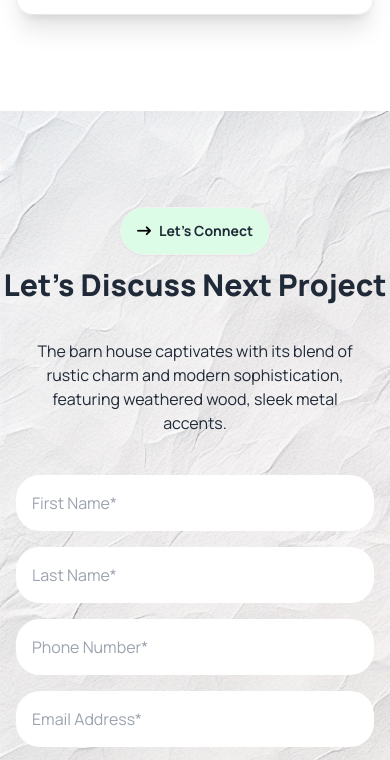
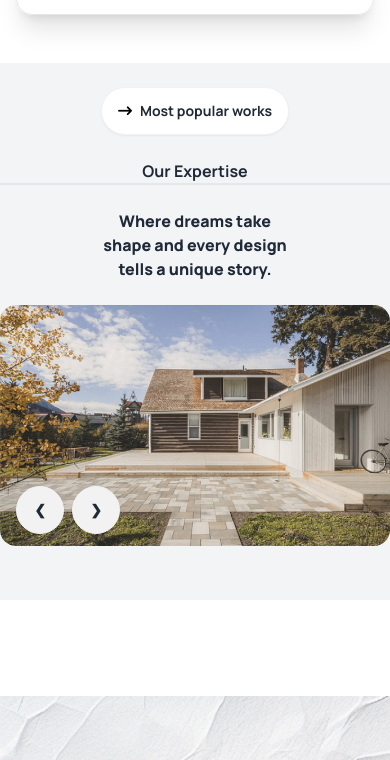
Before and after one commit to JakiaSultanaJenny/architect-portfolio-using-tailwind, a plain HTML site: page index.html in a window 390 px wide. Shown: the part 5912-6672 px from the top of the page. Drawn offline with nearby package versions, Linux system fonts and the light colour scheme.

Commit message:
added an additional section

```diff
--- a/index.html
+++ b/index.html
@@ -35,7 +35,7 @@
                     </div>
                     <div class="navbar-center hidden lg:flex">
                         <ul class="menu menu-horizontal px-1">
-                            <li class="hover:font-bold"><a>Home</a></li>
+                            <li class="hover:font-bold text-black font-black"><a>Home</a></li>
                             <li class="hover:font-bold"><a>Services</a></li>
                             <li class="hover:font-bold"><a>portfolio</a></li>
                             <li class="hover:font-bold"><a>Blogs</a></li>
@@ -203,6 +203,7 @@
                 </div>
             </div>
         </section>
+
         <!-- Our Latest Portfolio section -->
         <section class="mt-12 w-11/12 mx-auto">
             <div class="text-center space-y-6">
@@ -223,16 +224,17 @@
                     <!-- card -->
                     <div class="lg:flex justify-center items-center ">
                         <div class="lg:w-2/5 w-full">
-                                <img src="assets/img1.png" alt="Album" class="w-[100%] lg:h-full h-[240px] object-cover rounded-2xl"/>
+                            <img src="assets/img1.png" alt="Album"
+                                class="w-[100%] lg:h-full h-[240px] object-cover rounded-2xl" />
                         </div>
                         <div class="flex flex-col text-start gap-6 lg:ml-8 lg:mt-0 mt-8 lg:w-3/5 w-full mr-6 space-y-3">
                             <h2 class="font-black text-2xl">Commercial</h2>
-                            <p class="text-base">The barn house captivates with its blend of rustic charm and modern. The barn house
+                            <p class="text-base">The barn house captivates with its blend of rustic charm and modern.
+                                The barn house
                                 captivates with its blend of rustic charm and modern.</p>
                             <div class="flex justify-start items-start">
                                 <div class="lg:flex justify-center items-center">
-                                    <button
-                                        class="font-black text-xl flex justify-center items-center gap-2">
+                                    <button class="font-black text-xl flex justify-center items-center gap-2">
                                         <h6>View Details</h6>
                                         <h6><i
                                                 class="-rotate-45 bg-green-200 rounded-full p-1 fa-solid fa-arrow-right-long"></i>
@@ -262,7 +264,8 @@
                     <!-- card -->
                     <div class="lg:flex bg-base-100 ">
                         <div class="w-full">
-                            <img src="assets/img4.png" alt="Album" class="w-full lg:h-full h-[240px] object-cover rounded-2xl"/>
+                            <img src="assets/img4.png" alt="Album"
+                                class="w-full lg:h-full h-[240px] object-cover rounded-2xl" />
                         </div>
 
                         <div class="flex flex-col text-start gap-6 lg:ml-8 lg:mt-0 mt-6 space-y-2">
@@ -270,8 +273,7 @@
                             <p class="text-1xl">The barn house captivates with its blend of rustic charm and modern.</p>
                             <div class="flex justify-start items-start">
                                 <div class="lg:flex justify-center items-center">
-                                    <button
-                                        class="flex font-black text-xl lg:flex justify-center items-center gap-2">
+                                    <button class="flex font-black text-xl lg:flex justify-center items-center gap-2">
                                         <h6>View Details</h6>
                                         <h6><i
                                                 class="-rotate-45 bg-green-200 rounded-full p-1 fa-solid fa-arrow-right-long"></i>
@@ -300,6 +302,35 @@
             </div>
 
         </section>
+    </section>
+    <!-- additional section -->
+
+    <section class=" mt-12 bg-gray-100">
+        <div class="lg:w-1/3 w-full mx-auto pb-12">
+            <div class="text-center space-y-6">
+                <div class="flex justify-center items-center">
+                    <button class="btn bg-white rounded-3xl font-bold flex mt-6">
+                        <h6><i class="rotate-0 text-black fa-solid fa-arrow-right-long"></i>
+                        </h6>
+                        <h6 class="text-1xl">Most popular works</h6>
+                    </button>
+                </div>
+                <h2 class=" border-b-2 lg:text-1xl  font-bold mb-3">Our Expertise</h2>
+                <p class="lg:text-3xl lg:w-full w-1/2 mx-auto font-black">Where dreams take shape and every design tells a unique story.</p>
+            </div>
+            <div class="mt-6 carousel">
+                <div id="slide1" class="carousel-item relative w-full ">
+                  <img
+                    src="assets/challenge.png"
+                    class="w-full rounded-2xl" />
+                  <div class="absolute left-10 left-4 top-3/4 flex  justify-between gap-2">
+                    <a href="#slide4" class="btn btn-circle">❮</a>
+                    <a href="#slide2" class="btn btn-circle">❯</a>
+                  </div>
+                </div>
+              </div>
+        </div>
+    </section>
         <!-- Let's Discuss Next Project section -->
         <section class="mt-6 bg-[url('./assets/bg.jpg')] bg-no-repeat bg-cover pb-24">
             <div class="lg:w-2/3 mx-auto">
@@ -312,25 +343,31 @@
                         </button>
                     </div>
                     <h2 class="lg:text-4xl text-3xl font-black mb-3">Let's Discuss Next Project </h2>
-                    <p class="text-center lg:w-2/3 mx-auto p-6">The barn house captivates with its blend of rustic charm and
+                    <p class="text-center lg:w-2/3 mx-auto p-6">The barn house captivates with its blend of rustic charm
+                        and
                         modern sophistication, featuring weathered wood, sleek metal accents.</p>
                 </div>
                 <div class="lg:grid lg:grid-cols-2 gap-6">
                     <!-- form -->
                     <div class="lg:m-0 m-4">
-                        <input class=" border-none outline-none w-full p-4  bg-white rounded-3xl " type="text" placeholder="First Name*">
+                        <input class=" border-none outline-none w-full p-4  bg-white rounded-3xl " type="text"
+                            placeholder="First Name*">
                     </div>
                     <div class="lg:m-0 m-4">
-                        <input class="border-none outline-none w-full p-4  bg-white rounded-3xl " type="text" placeholder="Last Name*">
+                        <input class="border-none outline-none w-full p-4  bg-white rounded-3xl " type="text"
+                            placeholder="Last Name*">
                     </div>
                     <div class="lg:m-0 m-4">
                         <input class=" p-4  bg-white rounded-3xl w-full " type="text" placeholder="Phone Number* ">
                     </div>
                     <div class="lg:m-0 m-4">
-                        <input class=" border-none outline-none w-full p-4  bg-white rounded-3xl " type="text" placeholder="Email Address*">
+                        <input class=" border-none outline-none w-full p-4  bg-white rounded-3xl " type="text"
+                            placeholder="Email Address*">
                     </div>
                     <div class="col-span-2 lg:m-0 m-4">
-                        <textarea name="" id="" class="w-full  h-[220px] p-4 border-none outline-none resize-none bg-white rounded-3xl" placeholder="Write your message here"></textarea>
+                        <textarea name="" id=""
+                            class="w-full  h-[220px] p-4 border-none outline-none resize-none bg-white rounded-3xl"
+                            placeholder="Write your message here"></textarea>
                     </div>
                     <div class="col-span-2 lg:flex justify-center items-center lg:m-0 m-4">
                         <button
@@ -343,9 +380,7 @@
                     </div>
                 </div>
             </div>
-
         </section>
-
     </main>
     <footer class="bg-slate-900 ">
         <div class="lg:w-11/12 w-1/2 mx-auto">
@@ -372,7 +407,7 @@
                 </div>
                 <div class="lg:flex justify-center items-center mt-6 mb-12">
                     <button
-                        class="btn lg:w-auto w-full px-6  bg-green-500 text-black border-none rounded-3xl font-bold lg:flex justify-center items-center">
+                        class="btn lg:w-auto w-full px-6  bg-green-400 text-black border-none rounded-3xl font-bold lg:flex justify-center items-center">
                         <h6 class="text-2xl">Book Consult</h6>
                         <h6><i
                                 class="-rotate-45 bg-black text-1xl text-white  rounded-full p-2 fa-solid fa-arrow-right-long"></i>
```
Also changed, not shown: assets/challenge.png (added), assets/user-1.png (added), assets/user-2.png (added), assets/user-3.png (added). Lines whose indentation alone changed are shown as unchanged.
